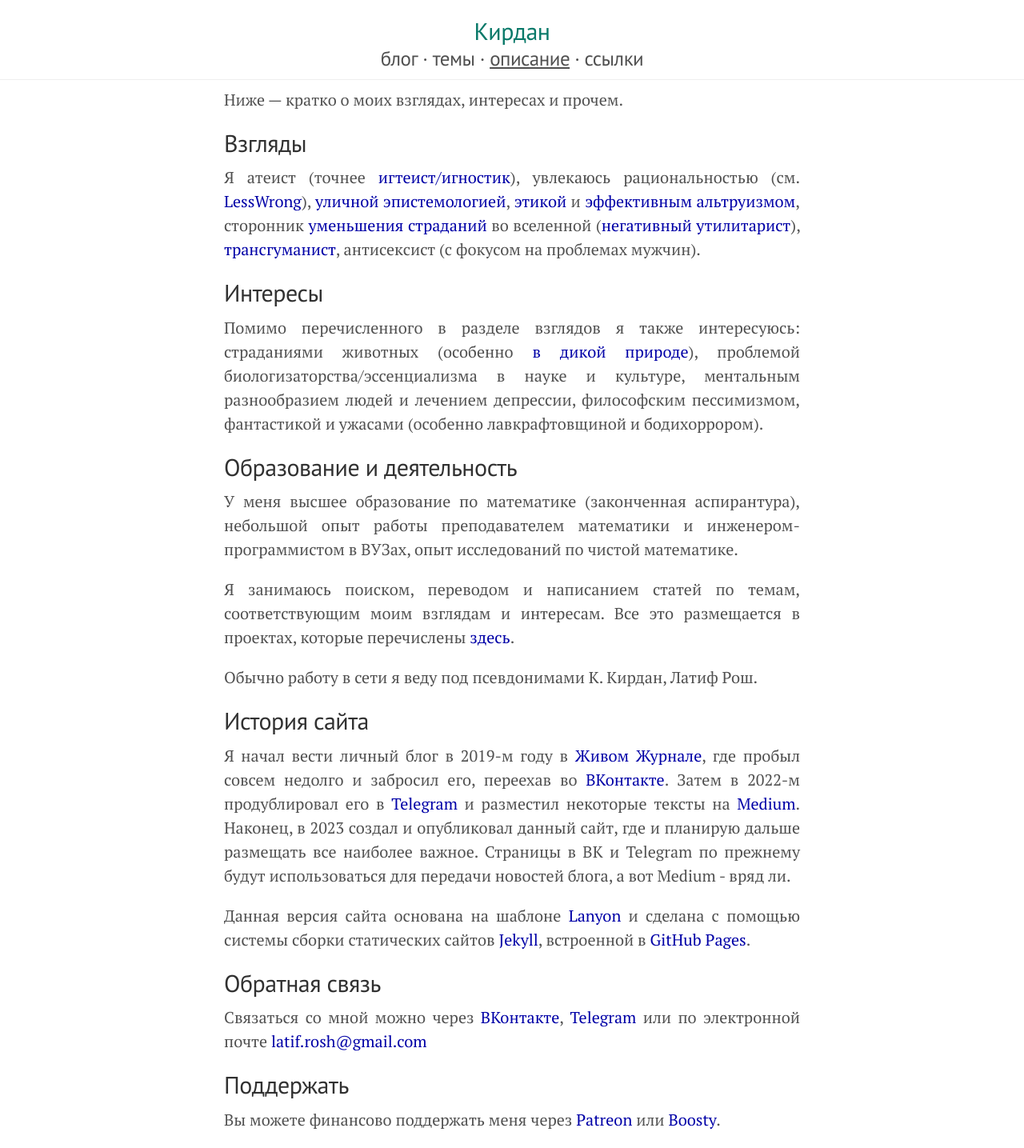
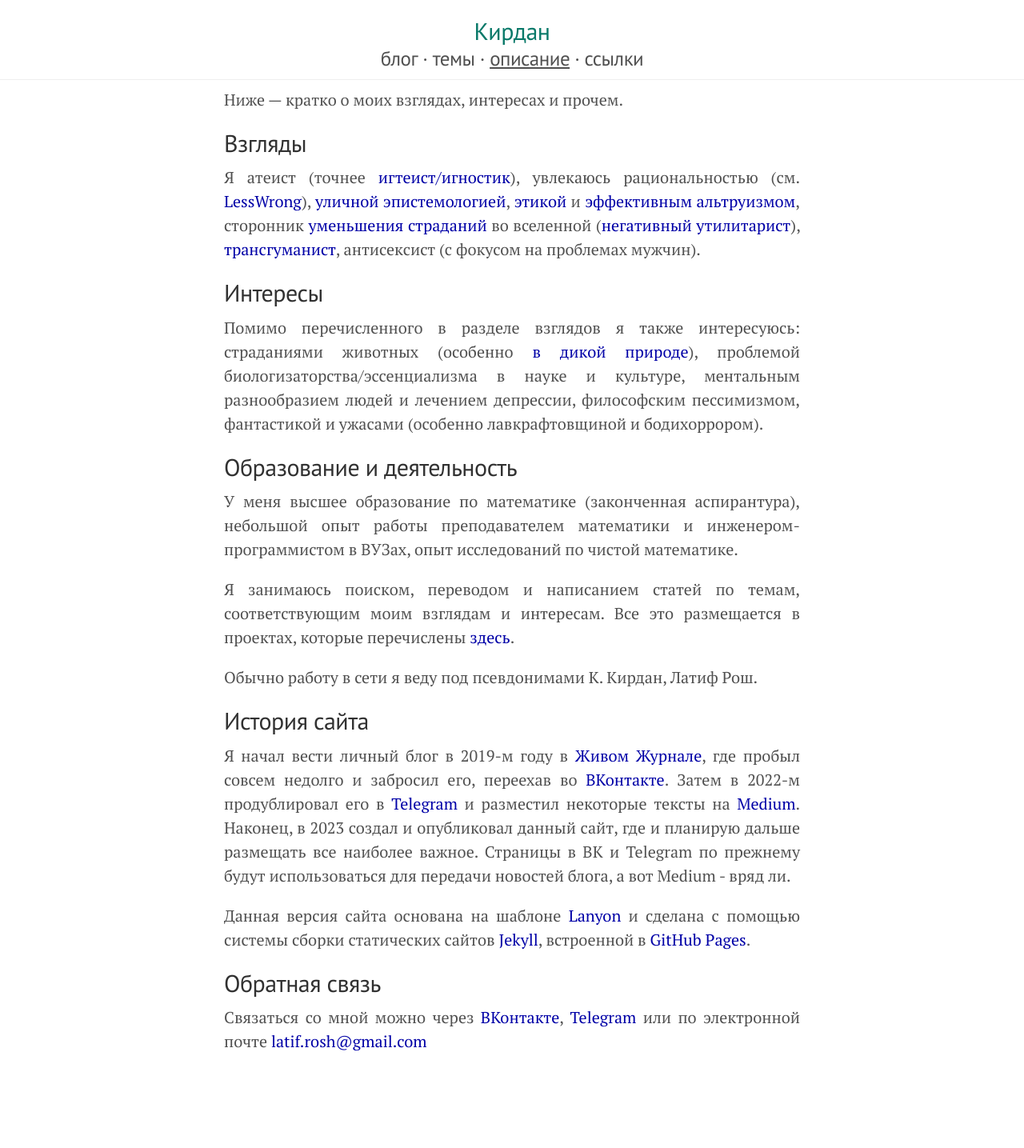
Before and after one commit to KKirdan/kkirdan.github.io, a Jekyll site: the page built from blog/about.md, in a window 1280 px wide. Shown: the whole page at 80% size. Built offline with Jekyll 4.4.1, drawn with Linux system fonts in a browser that asks for light colours; after the commit the page ends 1337 px from its top, so only the background shows below that.

Commit message:
Update about.md

```diff
--- a/blog/about.md
+++ b/blog/about.md
@@ -30,7 +30,3 @@
 ## Обратная связь
 
 Связаться со мной можно через <a href="{{ site.contact_vk }}">ВКонтакте</a>, <a href="{{ site.contact_telegram }}">Telegram</a> или по электронной почте <a href="mailto:{{ site.email }}">{{ site.email }}</a>
-
-## Поддержать
-
-Вы можете финансово поддержать меня через <a href="{{ site.patreon }}">Patreon</a> или <a href="{{ site.boosty }}">Boosty</a>.
```
